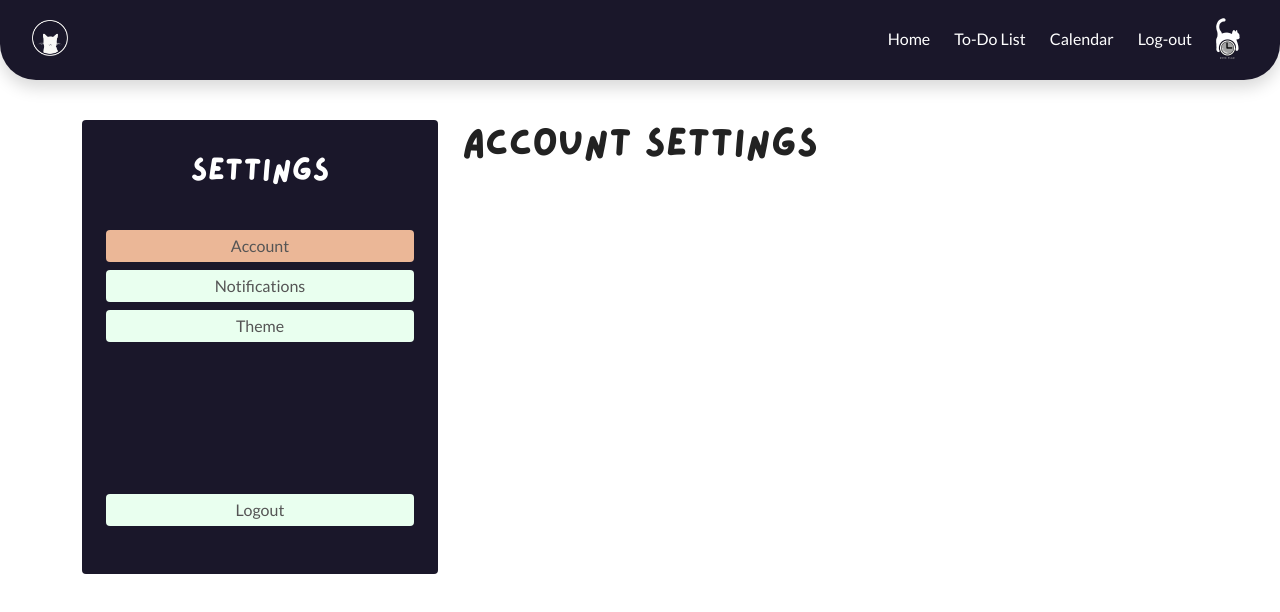
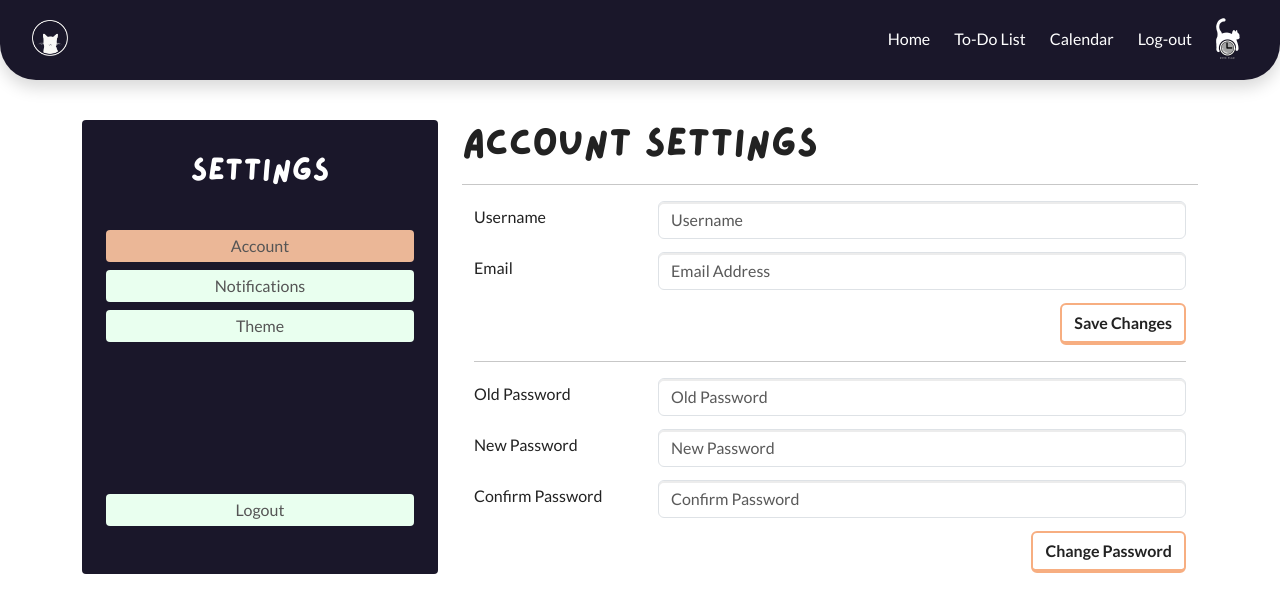
Before and after one commit to nthnn/hourplan, a Vue app: page /settings in a window 1280 px wide. Shown: the top 612 px of the page. Built offline with nearby package versions, Linux system fonts and the light colour scheme; no server answers; what v-calendar would draw is missing.

Commit message:
Initial UI for Account Settings section.

```diff
--- a/src/components/AccountSettings.vue
+++ b/src/components/AccountSettings.vue
@@ -4,4 +4,67 @@ import { detectMobile } from '@/assets/scripts/mobile_detect';
 
 <template>
     <h1 v-if="!detectMobile()">Account Settings</h1>
+    <hr class="desktop-only"/>
+
+    <div class="container">
+        <div class="row">
+            <div class="col-3">
+                <label for="settings-username" class="form-label mt-1 text-lato">Username</label>
+            </div>
+
+            <div class="col-9">
+                <input type="text" class="col-9 form-control text-lato" id="settings-username" placeholder="Username" />
+            </div>
+        </div>
+
+        <div class="row mt-2">
+            <div class="col-3">
+                <label for="settings-email" class="form-label mt-1 text-lato">Email</label>
+            </div>
+
+            <div class="col-9">
+                <input type="email" class="form-control text-lato" id="settings-email" placeholder="Email Address" />
+            </div>
+        </div>
+
+        <div align="right">
+            <button type="button" class="btn outlined-secondary text-lato mt-2">Save Changes</button>
+        </div>
+        <hr/>
+
+        <div class="row mt-2">
+            <div class="col-3">
+                <label for="settings-old-password" class="form-label mt-1 text-lato">Old Password</label>
+            </div>
+
+            <div class="col-9">
+                <input type="password" class="form-control text-lato" id="settings-old-password" placeholder="Old Password" />
+            </div>
+        </div>
+
+        <div class="row mt-2">
+            <div class="col-3">
+                <label for="settings-new-password" class="form-label mt-1 text-lato">New Password</label>
+            </div>
+
+            <div class="col-9">
+                <input type="password" class="form-control text-lato" id="settings-new-password" placeholder="New Password" />
+            </div>
+        </div>
+
+        <div class="row mt-2">
+            <div class="col-3">
+                <label for="settings-confirm-password" class="form-label mt-1 text-lato">Confirm Password</label>
+            </div>
+
+            <div class="col-9">
+                <input type="password" class="form-control text-lato" id="settings-confirm-password" placeholder="Confirm Password" />
+            </div>
+        </div>
+
+        <div align="right">
+            <button type="button" class="btn outlined-secondary text-lato mt-2">Change Password</button>
+        </div>
+    </div>
+    <br/>
 </template>
```
